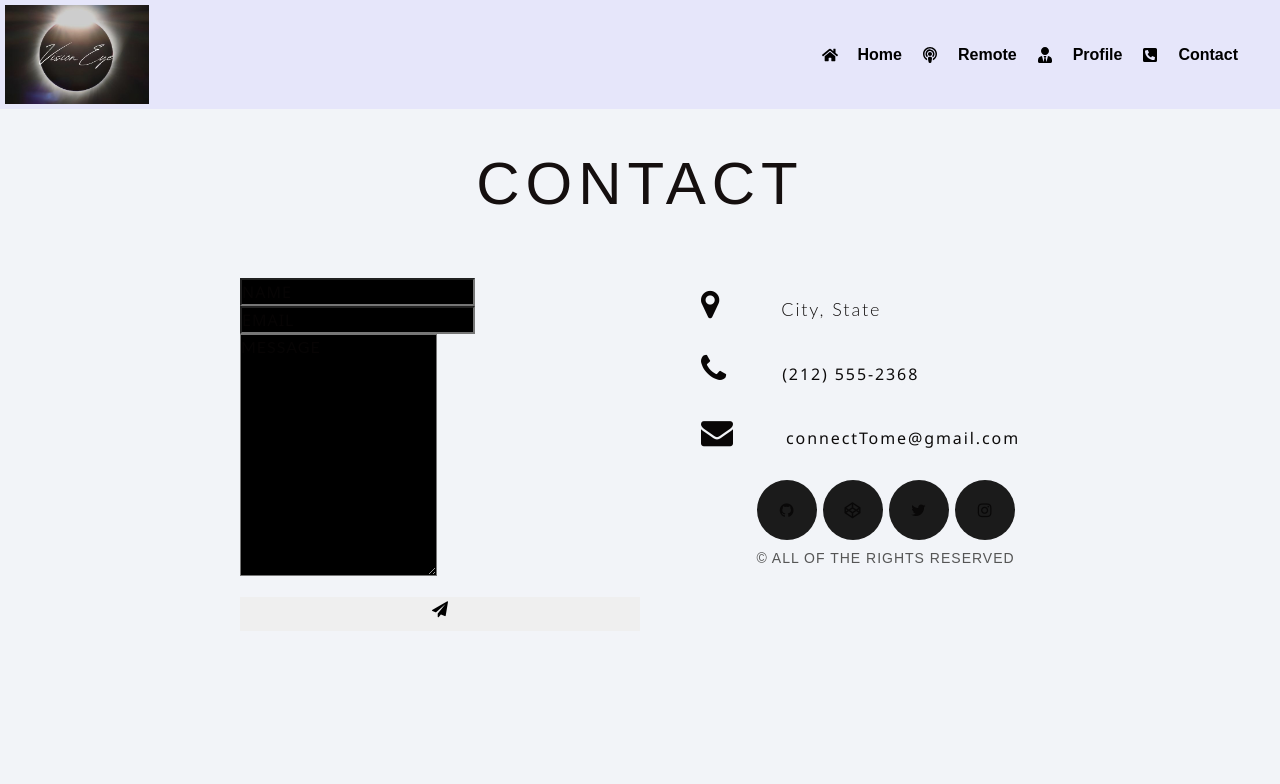
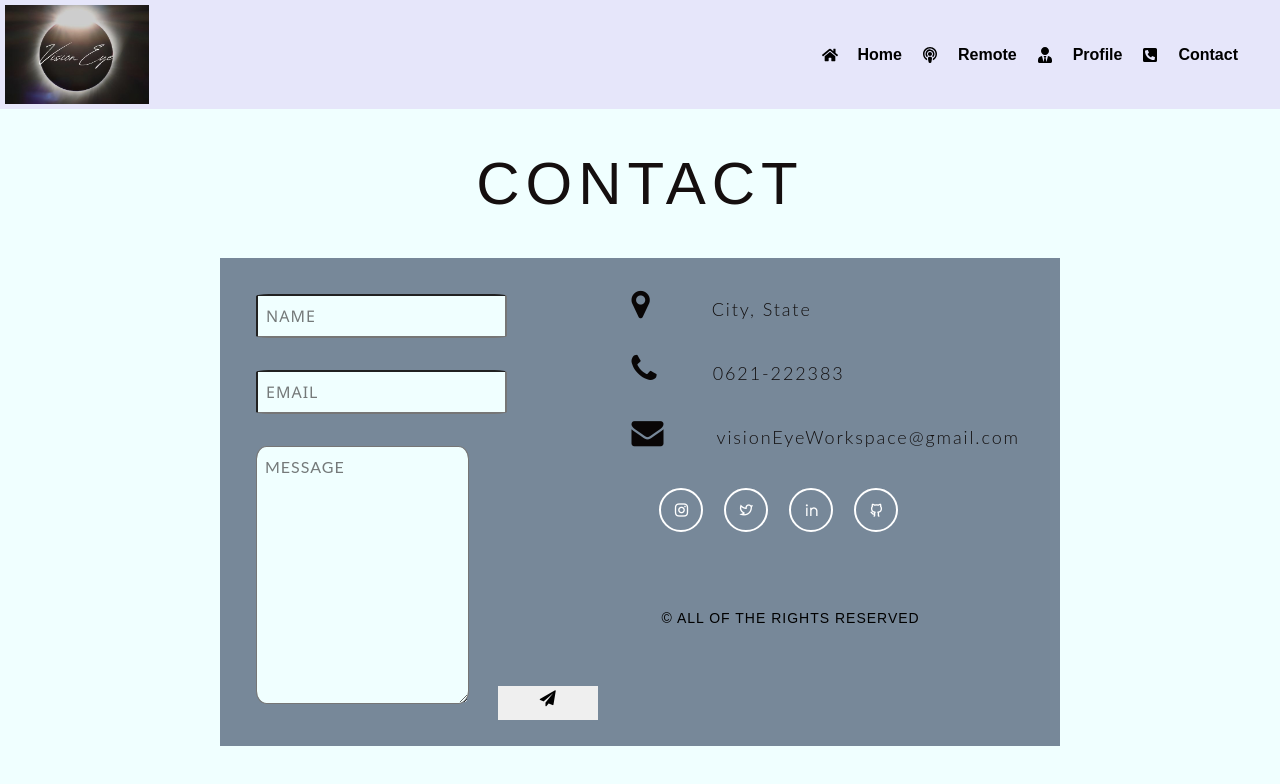
Before and after one commit to imroysakshi/vision-eye, a React (Create React App) app: page /contact in a window 1280 px wide. Shown: the top 784 px of the page. Built offline with nearby package versions, Linux system fonts and the light colour scheme; no server answers.

Commit message:
contact page

```diff
--- a/src/pages/Contact.css
+++ b/src/pages/Contact.css
@@ -2,6 +2,7 @@ body {
     margin: 0;
     padding: 0;
     /* padding-bottom: 100px; */
+    background-color:azure;
   }
 
   #contact {
@@ -17,6 +18,7 @@ body {
     color: rgb(21, 15, 15);
     text-transform: uppercase;
     letter-spacing: 6px;
+
   }
 
   .contact-wrapper {
@@ -27,6 +29,8 @@ body {
     padding: 20px;
     position: relative;
     max-width: 840px;
+    background-color:lightslategrey;
+
   }
 
   /* Left contact page */
@@ -40,21 +44,25 @@ body {
   .form-control,
   textarea {
     max-width: 400px;
-    background-color: #000;
+    background-color:azure;
     color: rgb(13, 9, 9);
     letter-spacing: 1px;
+    margin: 2vh;
+    padding: 1vh;
+    border-radius: 5%;
   }
 
   .send-button {
-    margin-top: 15px;
+    margin-top: 15vw;
     height: 34px;
-    width: 400px;
+    width: 100px;
     overflow: hidden;
     transition: all .2s ease-in-out;
+    margin-left: 1vw;
   }
 
   .alt-send-button {
-    width: 400px;
+    width: 100px;
     height: 34px;
     transition: all .2s ease-in-out;
   }
@@ -170,14 +178,15 @@ body {
   }
 
   .social-media-list li:hover a {
-    color: rgb(225, 220, 220);
+    color:black;
   }
 
   .copyright {
     font: 200 14px 'Oswald', sans-serif;
-    color: #555;
+    color:black;
     letter-spacing: 1px;
-    text-align: center;
+    text-align:left;
+    margin-top:10vh;
   }
 
   hr {
@@ -192,6 +201,7 @@ body {
     }
     .direct-contact-container, .form-horizontal {
       margin: 0 auto;
+
     }
 
     .direct-contact-container {
@@ -218,12 +228,13 @@ body {
     }
     .form-control, textarea {
 
-      margin: 0 auto;
+      margin-bottom: 5vh;
     }
 
 
     .name, .email, textarea {
       width: 280px;
+
     }
 
     .direct-contact-container {
@@ -252,3 +263,64 @@ body {
       width: 99%;
     }
   }
+
+  .icons {
+    margin-top: 20px;
+    display: flex;
+    column-gap: 25px;
+
+  }
+
+  .icon1 {
+    width: 40px;
+    height: 40px;
+    display: inline-flex;
+    align-items: center;
+    justify-content: center;
+    text-decoration: none;
+    font-size: 20px;
+    color: #fff;
+    border-radius: 50%;
+    outline: 2px solid #fff;
+    transition-property:
+        outline-offset, outline-color,
+        background-color;
+    transition-duration: .25s;
+  }
+
+  .icon1:hover {
+    outline-offset: 4px;
+  }
+
+  .icon1:hover i {
+    animation: shake .25s;
+  }
+
+  .icon--instagram:hover {
+    background-image: radial-gradient(circle at 30% 107%,
+            #fdf497 0%, #fdf497 5%,
+            #fd5949 45%, #d6249f 60%,
+            #285AEB 90%);
+    outline-color: #a02d76;
+  }
+
+  .icon--twitter:hover {
+    background-color: #1da1f2;
+    outline-color: #1da1f2;
+  }
+
+  .icon--linkedin:hover {
+    background-color: #0077b5;
+    outline-color: #0077b5;
+  }
+
+  .icon--github:hover {
+    background-color: #000000;
+    outline-color: #000000;
+  }
+
+  .direct-contact-container{
+    color:#000000;
+    font-family:sans-serif;
+    font-size: 18px;
+  }
--- a/src/pages/Contact.jsx
+++ b/src/pages/Contact.jsx
@@ -58,7 +58,7 @@ const Contact = () => {
             </button>
           </form>
 
-          <div class="direct-contact-container">
+          <div className="direct-contact-container">
             <ul class="contact-list">
               <li class="list-item">
                 <i class="fa fa-map-marker fa-2x">
@@ -69,25 +69,21 @@ const Contact = () => {
               <li class="list-item">
                 <i class="fa fa-phone fa-2x">
                   <span class="contact-text phone">
-                    <a href="tel:1-212-555-5555" title="Give me a call">
-                      (212) 555-2368
-                    </a>
+                   0621-222383
                   </span>
                 </i>
               </li>
 
               <li class="list-item">
                 <i class="fa fa-envelope fa-2x">
-                  <span class="contact-text gmail">
-                    <a href="mailto:#" title="Send me an email">
-                      connectTome@gmail.com
-                    </a>
+                  <span class="contact-text gmail" >
+                   visionEyeWorkspace@gmail.com
                   </span>
                 </i>
               </li>
             </ul>
 
-            <ul class="social-media-list">
+            {/* <ul class="social-media-list">
               <li>
                 <a href="#" target="_blank" class="contact-icon">
                   <i class="fa fa-github" aria-hidden="true"></i>
@@ -108,7 +104,28 @@ const Contact = () => {
                   <i class="fa fa-instagram" aria-hidden="true"></i>
                 </a>
               </li>
-            </ul>
+            </ul> */}
+
+      <div class="icons">
+              <a href="https://t.co/VBNNTjtw3F" class="icon1 icon--instagram">
+                <i class="ri-instagram-line"></i>
+              </a>
+              <a href="#" class="icon1 icon--twitter">
+                <i class="ri-twitter-line"></i>
+              </a>
+              <a
+                href="linkedin.com/in/brayan-ospina-8bb472243"
+                class="icon1 icon--linkedin"
+              >
+                <i class="ri-linkedin-line"></i>
+              </a>
+              <a
+                href="https://github.com/brayanospina2005/final-project"
+                class="icon1 icon--github"
+              >
+                <i class="ri-github-line"></i>
+              </a>
+            </div>
 
             <div class="copyright">&copy; ALL OF THE RIGHTS RESERVED</div>
           </div>
--- a/src/pages/Explore.css
+++ b/src/pages/Explore.css
@@ -175,8 +175,6 @@ body {
 
 .hero {
   height: auto;
-  background: url("https://images.unsplash.com/photo-1544731612-de7f96afe55f?ixlib=rb-4.0.3&ixid=MnwxMjA3fDB8MHxzZWFyY2h8MjF8fGNvbXB1dGVyfGVufDB8fDB8fA%3D%3D&auto=format&fit=crop&w=500&q=60")
-    left bottom no-repeat;
   background-color: rgba(0, 0, 0, 0.747);
   background-size: cover;
   background-blend-mode: multiply;
```
